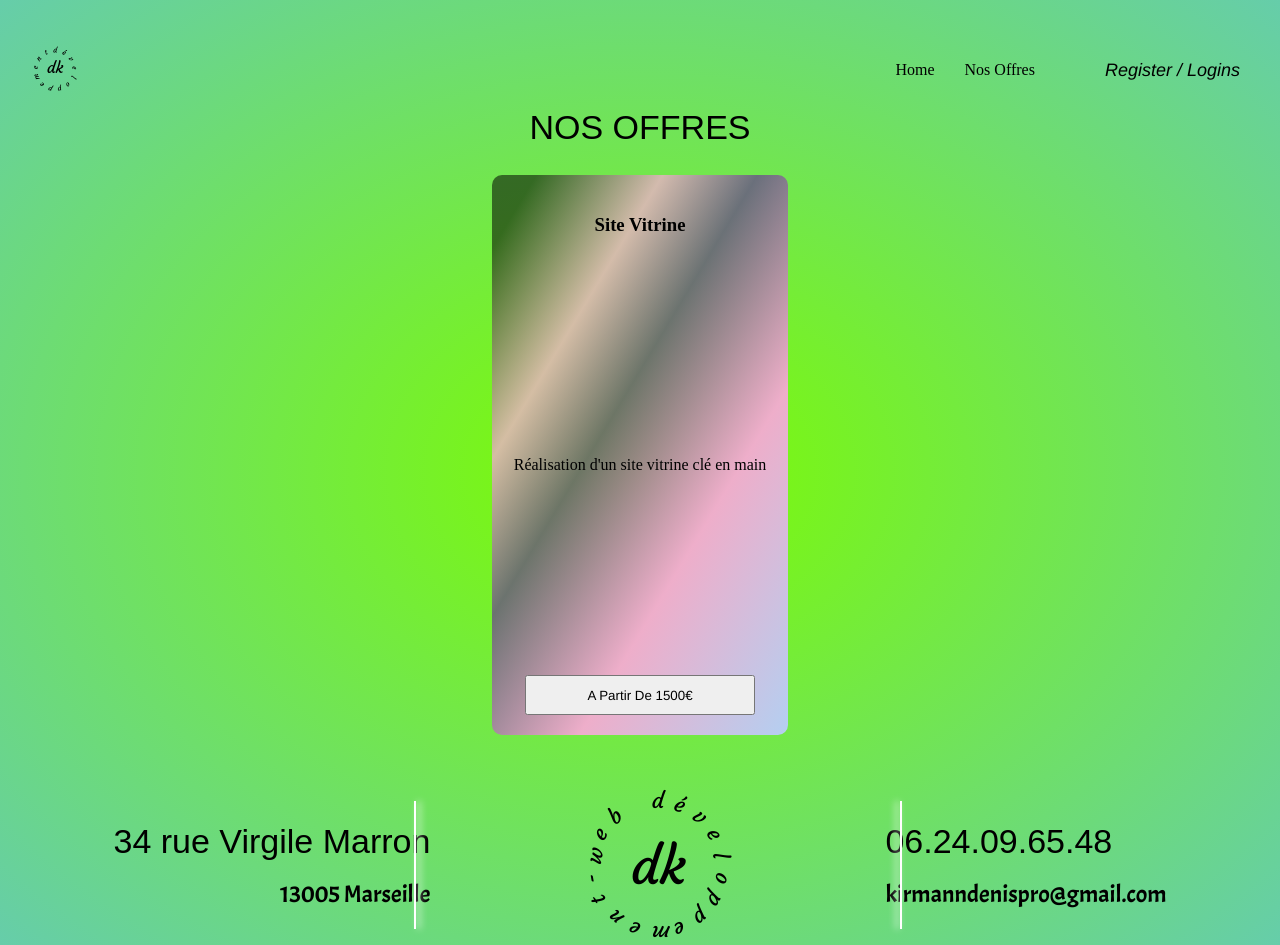
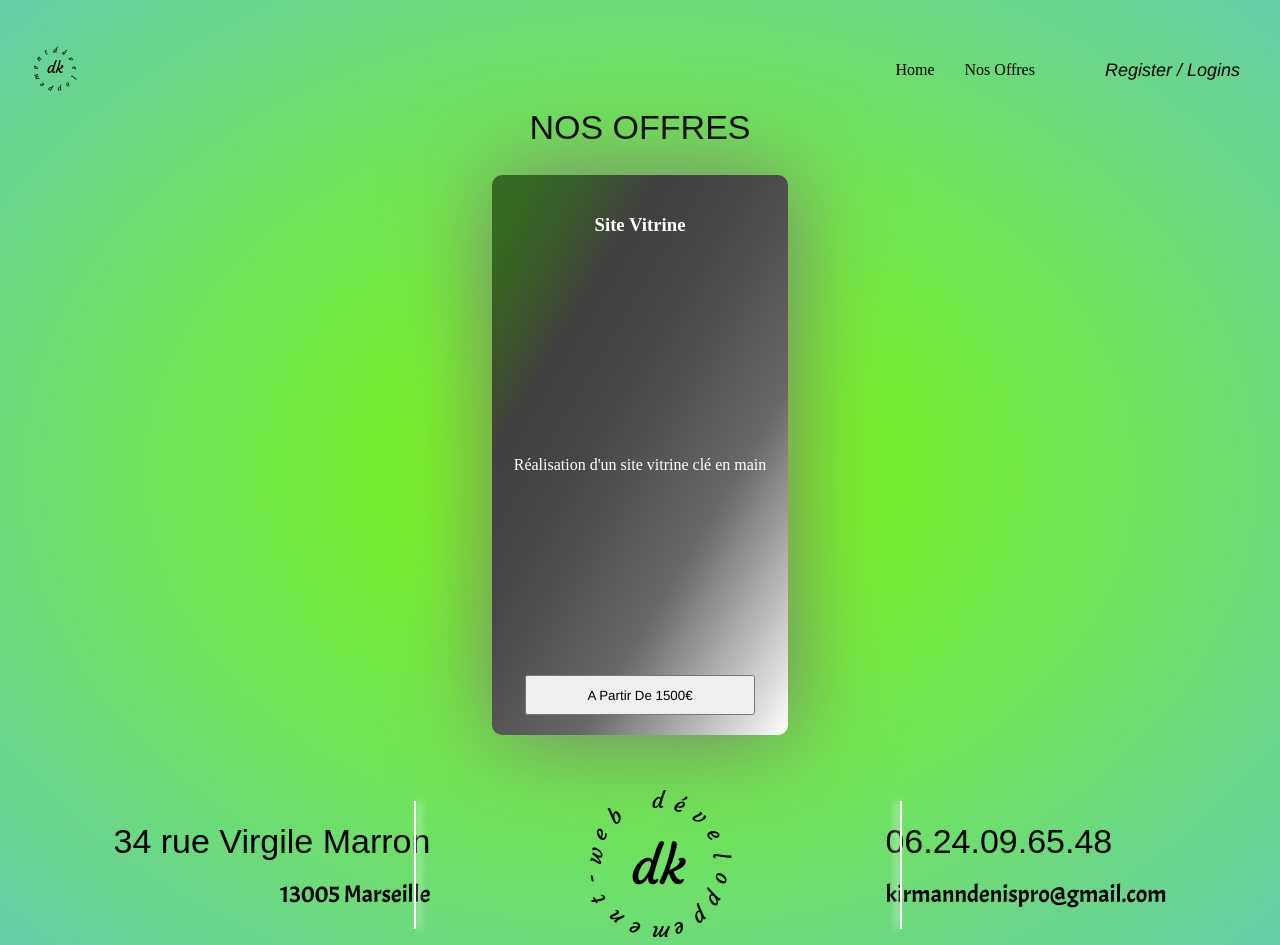
Before and after one commit to denisk13005/template_next_js_dk, a Next.js app: page /about in a window 1280 px wide. Built offline with nearby package versions, Linux system fonts and the light colour scheme; no server answers; a web font is replaced by a local one.

Commit message:
chgt timing animation

```diff
--- a/components/animatedLogo/styles.module.scss
+++ b/components/animatedLogo/styles.module.scss
@@ -17,7 +17,7 @@
   width: 100%;
   height: 100%;
 
-  animation: tourne 4s infinite ease-in-out;
+  animation: tourne 8s infinite ease-in-out;
 }
 
 .cercleTexte span {
@@ -31,6 +31,9 @@
   0% {
     transform: rotate(0deg);
   }
+  10% {
+    transform: rotate(-360deg);
+  }
 
   100% {
     transform: rotate(-360deg);
--- a/components/card/styles.module.scss
+++ b/components/card/styles.module.scss
@@ -7,12 +7,13 @@
   background: linear-gradient(
     121deg,
     rgba(0, 0, 0, 0.541036482952556) 7%,
-    rgba(238, 174, 202, 0.7791317210477942) 27%,
-    rgba(102, 48, 148, 0.6502801804315477) 42%,
-    rgba(238, 174, 202, 1) 67%,
-    rgba(180, 207, 241, 1) 100%
+    rgba(65, 63, 64) 27%,
+    rgba(71, 71, 71) 42%,
+    rgb(104, 103, 103) 67%,
+    rgb(254, 254, 254) 100%
   );
   border-radius: 10px;
+  box-shadow: 2px 2px 100px rgb(122, 122, 122);
   display: flex;
   flex-direction: column;
   justify-content: space-between;
@@ -22,6 +23,7 @@
   flex-direction: column;
   justify-content: space-between;
   align-items: center;
+  color: white;
 }
 .btn {
   width: 90%;
```
